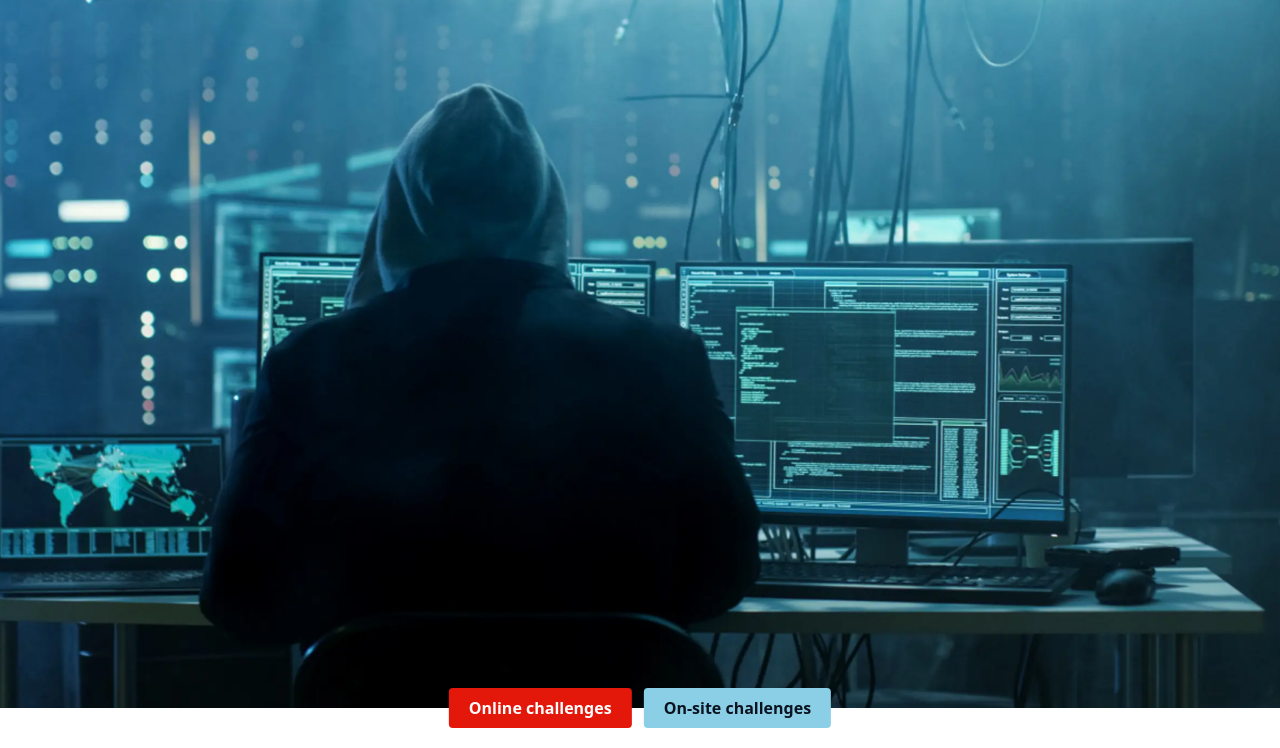
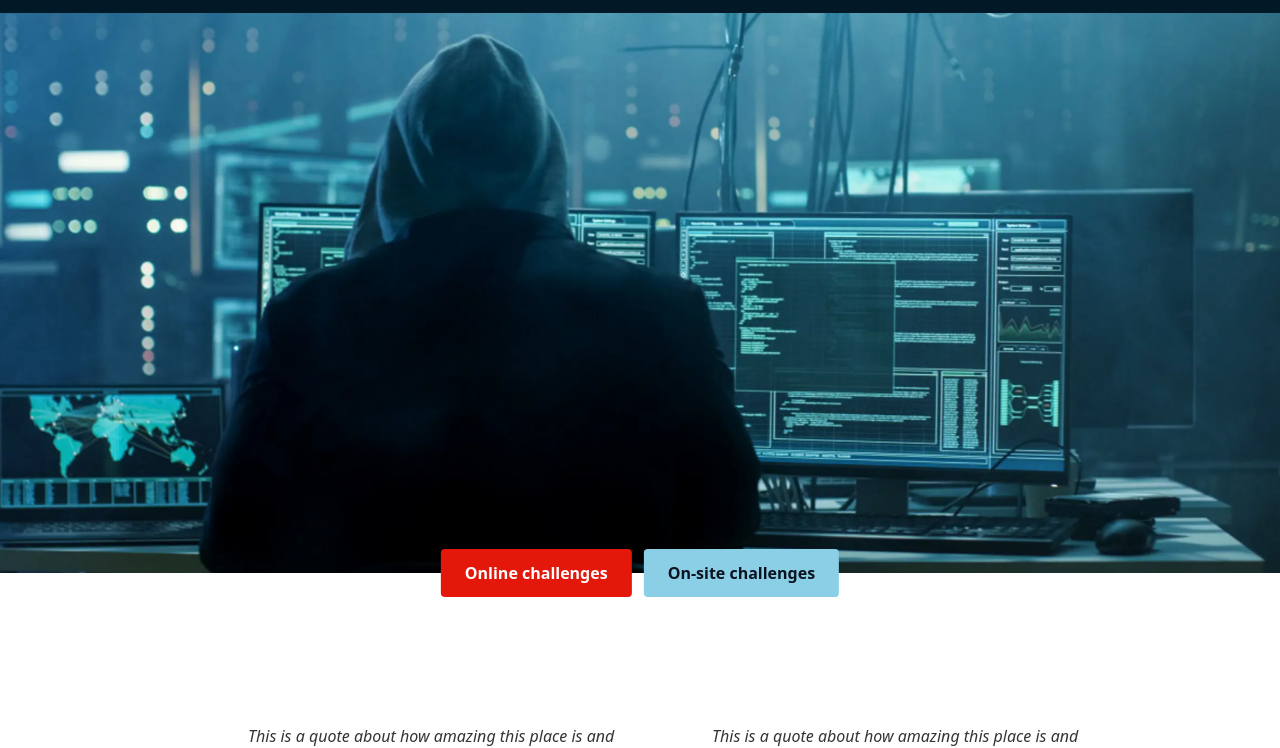
Before and after one commit to ReposByHussam/HackerEscapeRoom, a website: page index.html in a window 1280 px wide. Shown: the part 108-856 px from the top of the page. Drawn offline with Linux system fonts and the light colour scheme.

Commit message:
Fixat header, knapplayout och padding, samt försökt flytta loggan mer åt vänster

```diff
--- a/scss/layout/_header.scss
+++ b/scss/layout/_header.scss
@@ -52,14 +52,6 @@
         color: t.$clr-blue;
       }
     }
-    &__brand {
-      grid-column: 1;
-    }
-    &__nav {
-      gap: 5rem;
-      grid-column: 2;
-      justify-self: center;
-    }
   }
 }
 .hero {
@@ -71,6 +63,14 @@
     display: block;
     object-fit: cover;
     object-position: center center;
+  }
+  &__btn {
+    display: inline-flex;
+    align-items: center;
+    justify-content: center;
+    line-height: 1;
+    box-sizing: border-box;
+    min-height: 44px;
   }
   &__cta {
     position: absolute;
@@ -90,7 +90,7 @@
     }
   }
   &__btn--onsite {
-    padding: 0.75rem 1.25rem;
+    padding: 1rem 1.5rem;
     border-radius: t.$radius;
   }
 
@@ -100,17 +100,79 @@
       color: #fff;
       text-decoration: none;
       border-radius: t.$radius;
+      padding: 1rem 1.5rem;
     }
   }
 }
 @include m.mq(t.$bp-lg) {
   .header__bar {
+    display: grid;
+    grid-template-areas: "brand" "nav";
+    justify-items: center;
+    row-gap: 0.75rem;
+    padding-block: 1rem;
+    justify-items: stretch;
+  }
+  .header__brand {
+    grid-area: brand;
+    justify-self: start;
+  }
+  .header__nav {
+    grid-area: nav;
+    justify-self: center;
+    width: 100%;
+    margin: 0 25rem;
+  }
+
+  .brand {
+    display: flex;
     align-items: flex-end;
+    justify-content: flex-start;
+    gap: 0;
+    margin: -0.5rem 0 0 -3.5rem;
+    &__logo {
+      width: 90px;
+      display: block;
+    }
+    &__title {
+      margin: 0;
+      font-weight: 700;
+      font-size: t.$fs-200;
+      line-height: 1;
+      span {
+        display: inline;
+      }
+    }
   }
-  .brand {
-    align-items: flex-end;
-    gap: 0.75rem;
+  .nav {
+    display: flex;
+    align-items: center;
+    justify-content: center;
+    &__list {
+      display: flex;
+      gap: 2rem;
+      list-style: none;
+      margin: 0;
+      padding: 0;
+      align-items: center;
+      justify-content: center;
+    }
+    &__link {
+      color: white;
+      font-weight: 600;
+      text-decoration: none;
+      &:hover {
+        text-decoration: underline;
+        color: t.$clr-blue;
+      }
+    }
   }
+  .hero__image {
+    height: clamp(35rem, 50vh, 0rem);
+    object-fit: cover;
+    object-position: center center;
+  }
+
   .brand__logo {
     align-self: flex-end;
   }
@@ -118,7 +180,9 @@
     display: flex;
     gap: 0.4rem;
     line-height: 1;
+    font-size: t.$fs-400;
     padding-bottom: 0.1rem;
+    padding-inline: 0.4rem;
   }
   .brand__title span {
     display: inline;
--- a/scss/sections/_catalog.scss
+++ b/scss/sections/_catalog.scss
@@ -60,6 +60,7 @@
       gap: 2rem;
       overflow-x: visible;
       -webkit-overflow-scrolling: auto;
+
       scroll-snap-type: none;
       scroll-padding-left: 0;
       padding: 0;
@@ -92,6 +93,25 @@
       }
     }
   }
+  @include m.mq(t.$bp-lg) {
+    &__cards {
+      grid-template-columns: repeat(3, minmax(0, 1fr));
+    }
+    .catalog__btn--online {
+      order: 1;
+      background-color: t.$clr-red;
+      color: #fff;
+      text-decoration: none;
+      padding: 1rem 1.5rem;
+    }
+    .catalog__btn--onsite {
+      order: 2;
+      background: t.$clr-blue-bright;
+      color: #011827;
+      text-decoration: none;
+      padding: 1rem 1.5rem;
+    }
+  }
   @include m.mq(t.$bp-xl) {
     &__cards {
       grid-template-columns: repeat(3, minmax(0, 1fr));
--- a/scss/sections/_reviews.scss
+++ b/scss/sections/_reviews.scss
@@ -24,7 +24,7 @@
     list-style: none;
     @include m.mq(t.$bp-lg) {
       grid-template-columns: 1fr 1fr;
-      gap: 5rem;
+      gap: 3rem;
       margin: 5rem 5rem 5rem 5rem;
       margin-inline: auto;
       max-width: 55rem;
@@ -42,7 +42,7 @@
   max-width: 36rem;
   width: 100%;
   margin-inline: auto;
-  margin: 3rem auto 0;
+  margin: 4.5rem auto 1.5rem 0;
 
   &__avatar {
     grid-row: 1 / span 2;
```
Also changed, not shown: main.css, 1 other file.
